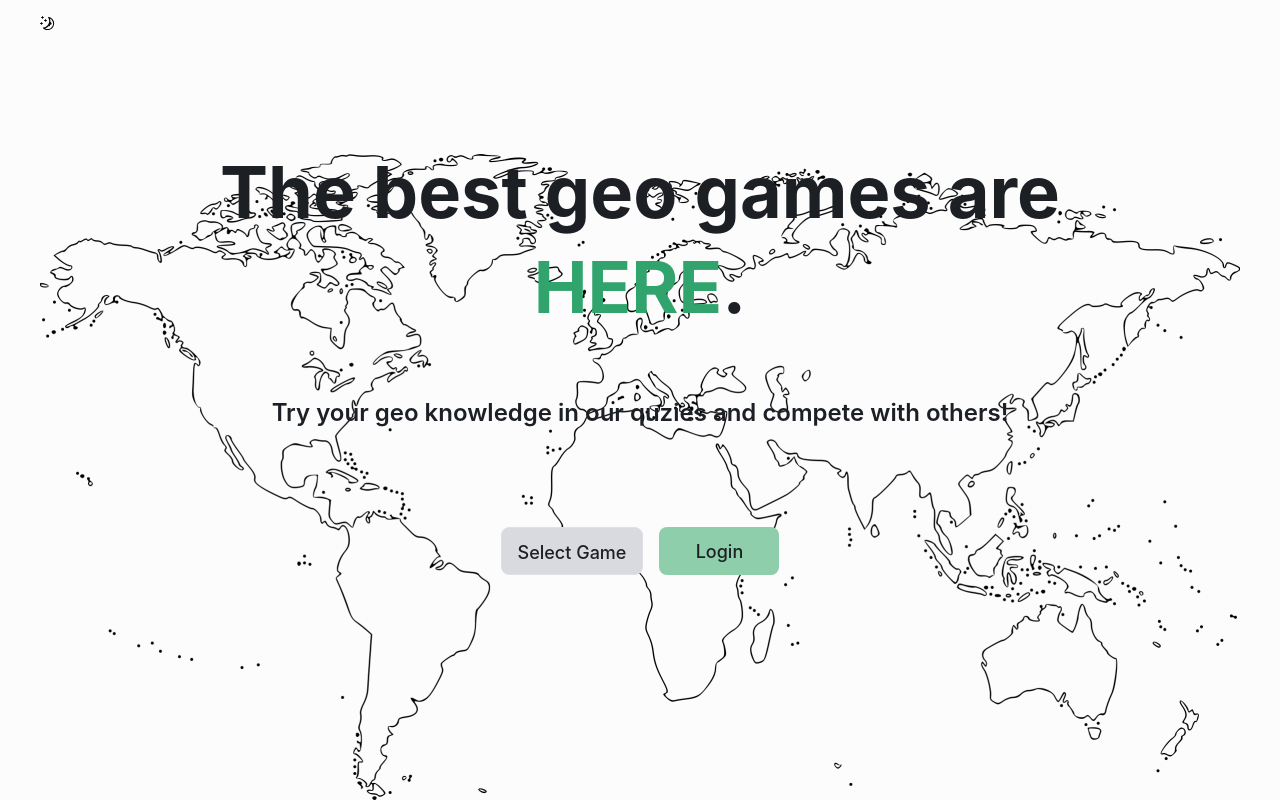
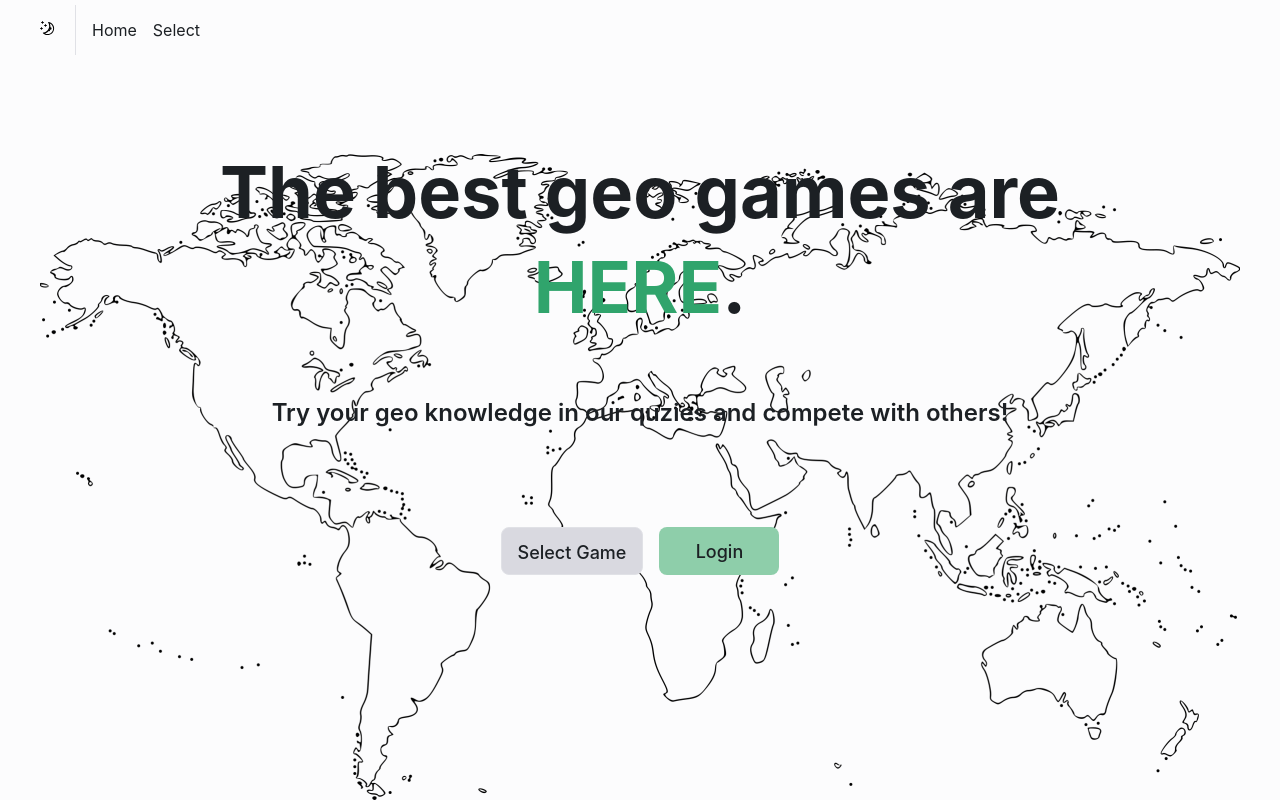
Before and after one commit to szymonSadowski/mapGame, a Next.js app: page / in a window 1280 px wide. Built offline with nearby package versions, Linux system fonts and the light colour scheme.

Commit message:
feature(nav): Navbar Home and Select

```diff
--- a/components/NavBar.js
+++ b/components/NavBar.js
@@ -1,19 +1,46 @@
 import React from 'react';
-import { styled } from '../styles';
 import { ThemeToggle } from './ThemeToggle';
+import Link from 'next/link';
+import { styled, Text } from '../styles';
 
 export const NavBar = () => {
   const NavBar = styled('nav', {
     position: 'fixed',
+    top: 5,
     height: '50px',
     minWidth: '100%',
+    display: 'flex'
+  });
+  const NavItemsContainer = styled('div', {
     display: 'flex',
-    top: 0
+    alignItems: 'center',
+    borderLeft: '1px solid $colors$border',
+    pl: '$4',
+    gap: '$4'
   });
-
+  const NavText = styled(Text, {
+    '&:hover': {
+      color: '$highlight'
+    }
+  });
   return (
     <NavBar>
       <ThemeToggle />
+      <NavItemsContainer>
+        <Link
+          href={{
+            pathname: '/'
+          }}>
+          <NavText>Home</NavText>
+        </Link>
+
+        <Link
+          href={{
+            pathname: '/select'
+          }}>
+          <NavText>Select</NavText>
+        </Link>
+      </NavItemsContainer>
     </NavBar>
   );
 };
--- a/pages/quiz/index.js
+++ b/pages/quiz/index.js
@@ -88,7 +88,7 @@ export default function Quiz() {
               </Button>
             ) : (
               <>
-                <Countdown timeForQuiz={1} status={status} setStatus={setStatus} />
+                <Countdown timeForQuiz={10} status={status} setStatus={setStatus} />
                 <Input
                   placeholder={'Country'}
                   onChange={handleOnChange}
--- a/styles/stitches.config.js
+++ b/styles/stitches.config.js
@@ -226,7 +226,7 @@ const darkModeConfig = {
     // hoverBackground: '$mauve6',
     // selectBackground: '$green5',
     // subtleBorder: '$greenDark6',
-    border: 'hsl(198, 6.6%, 15.8%)',
+    border: 'hsl(199, 6.4%, 17.9%)',
     // hoverBorder: '$green8',
     // solidBackground: '$green9',
     // hoverSolidBackground: '$green10',
```
